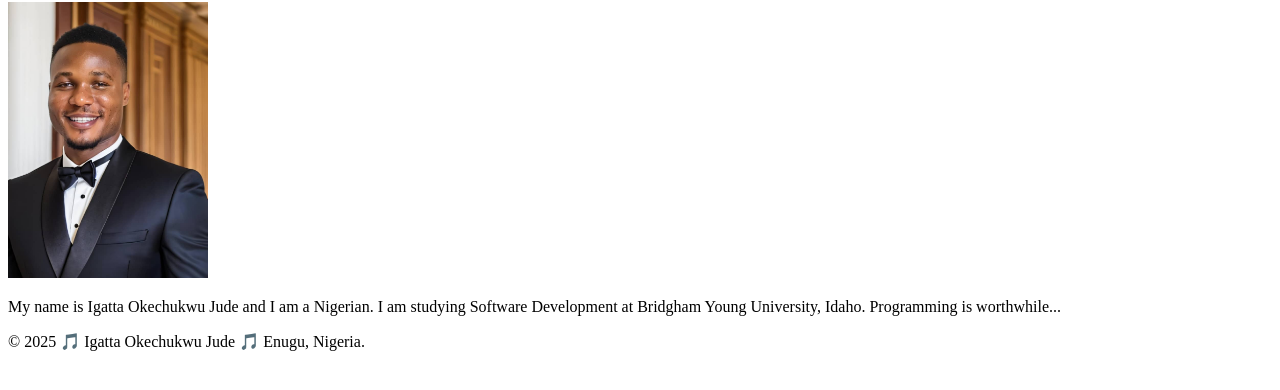
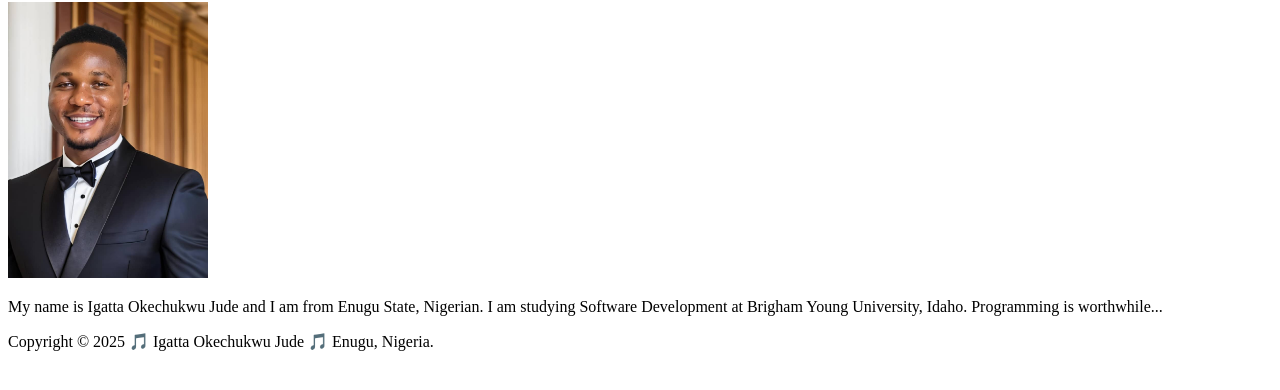
Before and after one commit to JudOk247/wdd130, a plain HTML site: page index.html in a window 1280 px wide. Shown: the part 104-494 px from the top of the page. Drawn offline with Linux system fonts and the light colour scheme.

Commit message:
Update index.html

```diff
--- a/index.html
+++ b/index.html
@@ -16,12 +16,12 @@
     <h1>Igatta Okechukwu Jude | WDD 130</h1>
     <img src="images/profile.jpg" alt="Hello my name, Igatta Okechukwu Jude" width="200">
     <p>
-        My name is Igatta Okechukwu Jude and I am a Nigerian. I am studying Software Development at Bridgham Young University, Idaho. Programming is worthwhile...
+        My name is Igatta Okechukwu Jude and I am from Enugu State, Nigerian. I am studying Software Development at Brigham Young University, Idaho. Programming is worthwhile...
     </p>
    </main>
    <footer>
     <p>
-        © 2025 🎵 Igatta Okechukwu Jude 🎵 Enugu, Nigeria.
+       Copyright © 2025 🎵 Igatta Okechukwu Jude 🎵 Enugu, Nigeria.
     </p>
    </footer>
 </body>
```
